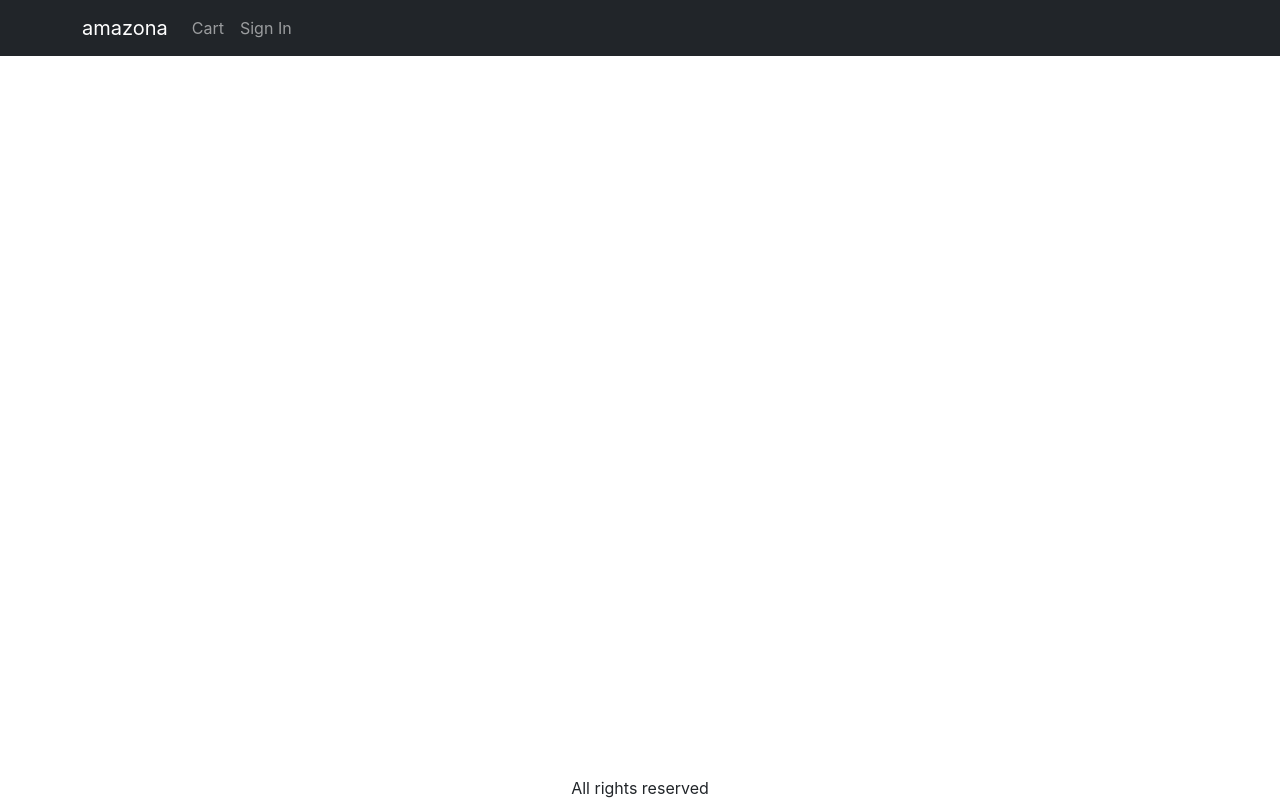
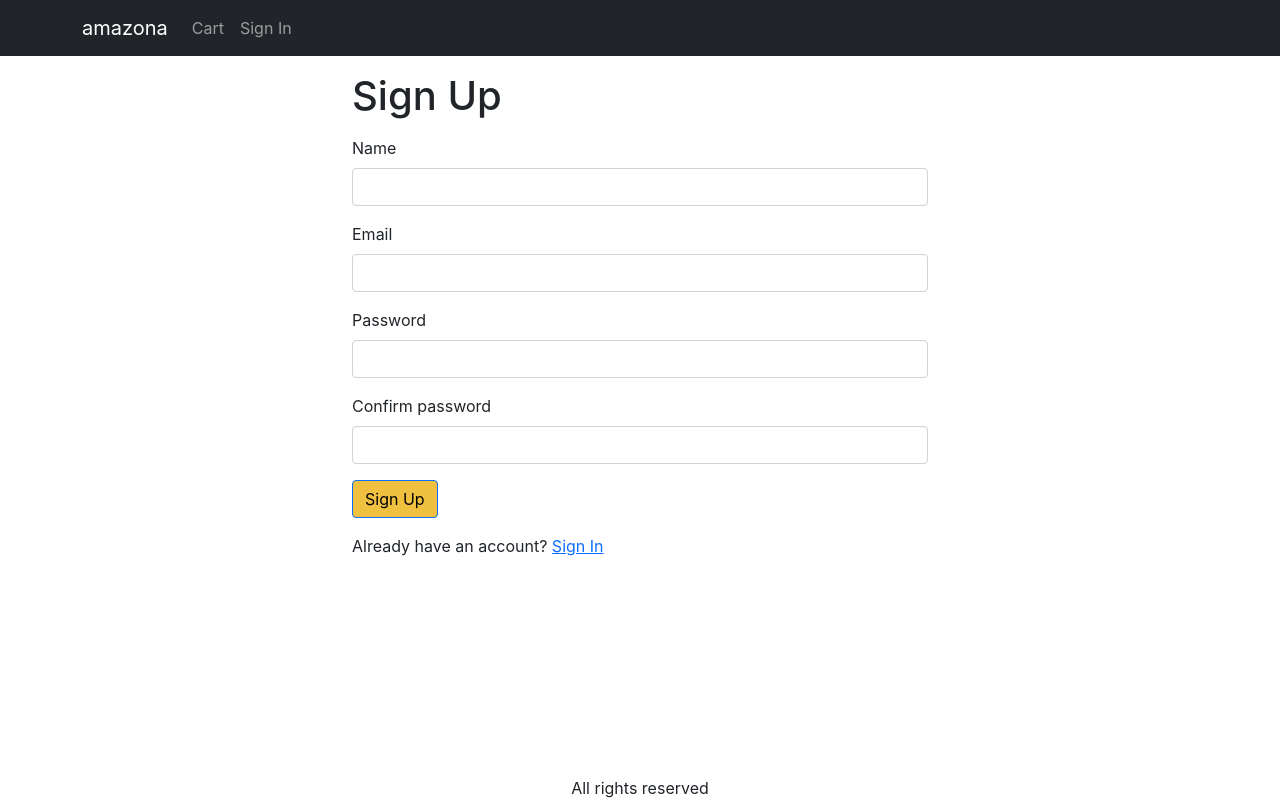
Before and after one commit to bikovtimur13/e-commerce-test, a React (Create React App) app: page /signup in a window 1280 px wide. Built offline with nearby package versions, Linux system fonts and the light colour scheme.

Commit message:
ADD:signupScreen

```diff
--- a/src/App.js
+++ b/src/App.js
@@ -7,6 +7,7 @@
 import ProductScreen from './screens/ProductScreen';
 import CartScreen from './screens/CartScreen';
 import SigninScreen from './screens/SigninScreen';
+import SignupScreen from './screens/SignupScreen';
 import ShippingAddressScreen from './screens/ShippingAddressScreen';
 import { Navbar, Container, Nav, Badge, NavDropdown } from 'react-bootstrap';
 import { LinkContainer } from 'react-router-bootstrap';
@@ -72,6 +73,7 @@
               <Route path="/product/:slug" element={<ProductScreen />} />
               <Route path="/cart" element={<CartScreen />} />
               <Route path="/signin" element={<SigninScreen />} />
+              <Route path="/signup" element={<SignupScreen />} />
               <Route path='/shipping' element={<ShippingAddressScreen />} />
               <Route path="/" element={<HomeScreen />} />
             </Routes>
--- /dev/null
+++ b/src/screens/SignupScreen.js
@@ -0,0 +1,86 @@
+import React, { useState, useContext, useEffect } from 'react';
+import Axios from 'axios';
+import { Container, Form, Button } from 'react-bootstrap';
+import { Helmet } from 'react-helmet-async';
+import { Link, useLocation, useNavigate } from 'react-router-dom';
+import { Store } from '../Store';
+import { toast } from 'react-toastify';
+import { getError } from '../utils';
+
+function SignupScreen() {
+    const navigate = useNavigate();
+    const { search } = useLocation();
+    const redirectInUrl = new URLSearchParams(search).get('redirect');
+    const redirect = redirectInUrl ? redirectInUrl : '/';
+
+    const [name, setName] = useState('');
+    const [email, setEmail] = useState('');
+    const [password, setPassword] = useState('');
+    const [confirmPassword, setConfirmPassword] = useState('');
+
+    const { state, dispatch: ctxDispatch } = useContext(Store);
+    const { userInfo } = state;
+
+    const submitHandler = async (e) => {
+        e.preventDefault();
+        if (password !== confirmPassword) {
+            toast.error('Password do not match');
+            return;
+        }
+        try {
+            const { data } = await Axios.post('/api/users/signup', {
+                name,
+                email,
+                password,
+            });
+            ctxDispatch({ type: 'USER_SIGNIN', payload: data });
+            localStorage.setItem('userInfo', JSON.stringify(data));
+            navigate(redirect || '/');
+        } catch (err) {
+            toast.error(getError(err));
+            //alert('Invalid Email or Password');
+        }
+    };
+
+    useEffect(() => {
+        if (userInfo) {
+            navigate(redirect);
+        }
+    }, [navigate, redirect, userInfo]);
+
+    return (
+        <Container className="small-container">
+            <Helmet>
+                <title>Sign Up</title>
+            </Helmet>
+            <h1 className="my-3">Sign Up</h1>
+            <Form onSubmit={submitHandler}>
+                <Form.Group className="mb-3" controlId="name">
+                    <Form.Label>Name</Form.Label>
+                    <Form.Control type="name" required onChange={(e) => setName(e.target.value)} />
+                </Form.Group>
+                <Form.Group className="mb-3" controlId="email">
+                    <Form.Label>Email</Form.Label>
+                    <Form.Control type="email" required onChange={(e) => setEmail(e.target.value)} />
+                </Form.Group>
+                <Form.Group className="mb-3" controlId="password">
+                    <Form.Label>Password</Form.Label>
+                    <Form.Control type="password" required onChange={(e) => setPassword(e.target.value)} />
+                </Form.Group>
+                <Form.Group className="mb-3" controlId="confirmPassword">
+                    <Form.Label>Confirm password</Form.Label>
+                    <Form.Control type="confirmPassword" required onChange={(e) => setConfirmPassword(e.target.value)} />
+                </Form.Group>
+                <div className="mb-3">
+                    <Button type="submit">Sign Up</Button>
+                </div>
+                <div className="mb-3">
+                    Already have an account?{' '}
+                    <Link to={`/signin?redirect=${redirect}`}>Sign In</Link>
+                </div>
+            </Form>
+        </Container>
+    );
+};
+
+export default SignupScreen;
```
Also changed, not shown: 1 other file (tests, documents, lock files or other folders).
